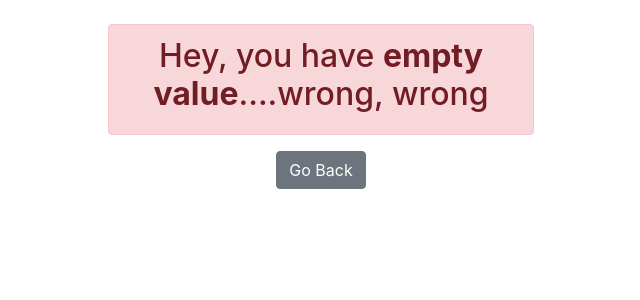
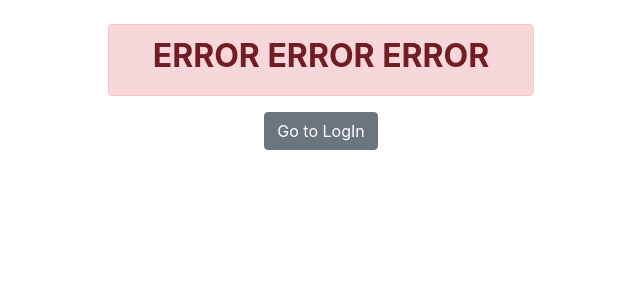
Before and after one commit to YehorVoitenko/CharitySolution, a Django app: template templates/error.html in a window 1280 px wide. Shown: the top 300 px of the page, without its empty margins (319-959 px from the left). Run offline with Django 4.2, Linux system fonts and the light colour scheme; the template is opened without the code that fills it, so the values that code supplies are empty.

Commit message:
[auth] Created error page with auth checking

```diff
--- a/templates/error.html
+++ b/templates/error.html
@@ -12,11 +12,17 @@
 <br>
     <div align="center">
         <div class="alert alert-danger col-md-4 col-md-offset-4" role="alert">
-            <h2>Hey, you have <b>empty value</b>....wrong, wrong</h2>
+            <h2><b>ERROR ERROR ERROR</b></h2>
         </div>
+        {%  if user.is_authenticated %}
         <form method="get" action="/registration" >
-            <button type="submit" class="btn btn-secondary">Go Back</button>
+            <button type="submit" class="btn btn-secondary">Go back</button>
         </form>
+            {% else %}
+            <form method="get" action="/login_member" >
+                <button type="submit" class="btn btn-secondary">Go to LogIn</button>
+            </form>
+        {% endif %}
     </div>
 </body>
 </html>
```
